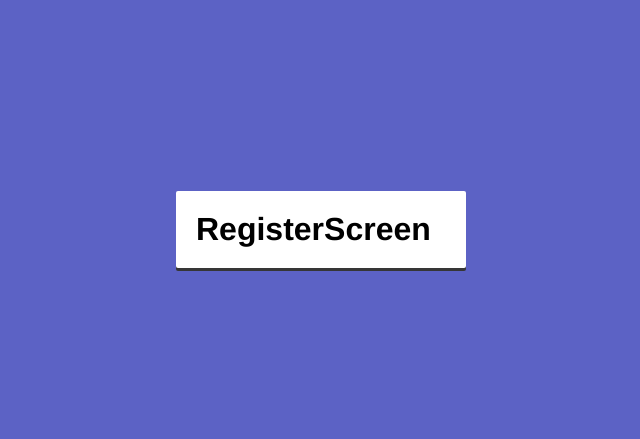
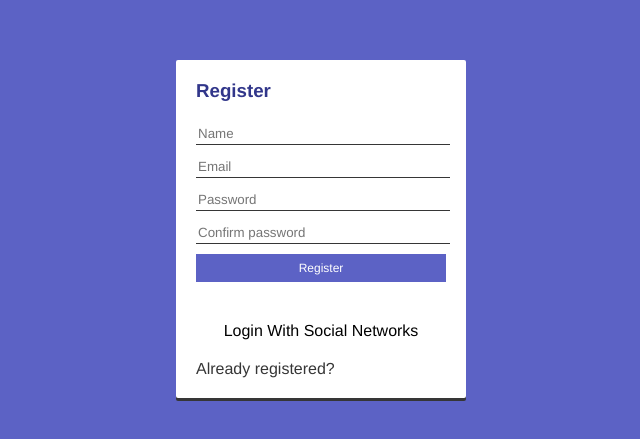
Before and after one commit to wilidga/journal-app, a React app: page /auth/register in a window 1280 px wide. Shown: the part 171-610 px from the top of the page, without its empty margins (319-959 px from the left). Built offline with nearby package versions, Linux system fonts and the light colour scheme.

Commit message:
Commit RegisterScreen
RegisterScreen

```diff
--- a/src/components/auth/LoginScreen.js
+++ b/src/components/auth/LoginScreen.js
@@ -40,7 +40,10 @@ export const LoginScreen = () => {
             </p>
           </div>
         </div>
-        <Link to="/auth/register">
+        <Link
+          to="/auth/register"
+          className="link"
+        >
           create new account
         </Link>
       </form>
--- a/src/components/auth/RegisterScreen.js
+++ b/src/components/auth/RegisterScreen.js
@@ -1,9 +1,57 @@
 import React from 'react'
+import { Link } from 'react-router-dom'
 
 export const RegisterScreen = () => {
-    return (
-        <div>
-            <h1>RegisterScreen</h1>
+  return (
+    <>
+      <h3 className="auth__title">Register</h3>
+      <form>
+        <input
+          type="text"
+          placeholder="Name"
+          name="name"
+          className="auth__input"
+          autoComplete="off"
+        />
+        <input
+          type="text"
+          placeholder="Email"
+          name="email"
+          className="auth__input"
+          autoComplete="off"
+        />
+        <input
+          type="password"
+          placeholder="Password"
+          name="password"
+          className="auth__input"
+        />
+        <input
+          type="password"
+          placeholder="Confirm password"
+          name="password2"
+          className="auth__input"
+        />
+        <button
+          type="submit"
+          className="btn btn-primary btn-block mb-5"
+
+        >
+          Register
+        </button>
+
+        <div className="auth__social-networks">
+          <p>Login With Social Networks</p>
+
         </div>
-    )
+        <Link
+          to="/auth/login"
+          className="link mt-1"
+        >
+          Already registered?
+        </Link>
+      </form>
+    </>
+
+  )
 }
--- /dev/null
+++ b/src/styles/components/_links.scss
@@ -0,0 +1,8 @@
+.link{
+  color: $dark-grey;
+  text-decoration: none;
+&:hover {
+  text-decoration: underline;
+}
+
+}
--- a/src/styles/styles.scss
+++ b/src/styles/styles.scss
@@ -6,3 +6,4 @@
 //Components
 @import './components/auth';
 @import './components/buttons';
+@import './components/links';
```
